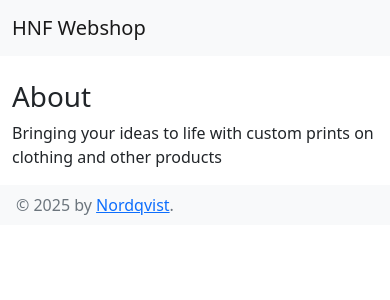
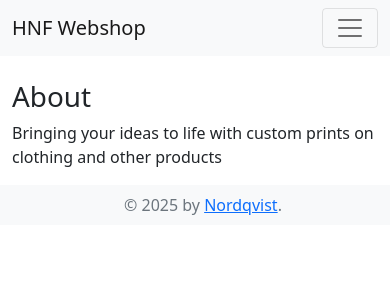
Before and after one commit to FilipNordqvist/flask-lookbook, a Flask app: page /about in a window 390 px wide. Shown: the top 300 px of the page. Run offline with Flask 3, Linux system fonts and the light colour scheme.

Commit message:
Mobilanpassar

```diff
--- a/templates/layout.html
+++ b/templates/layout.html
@@ -2,17 +2,25 @@
 <html lang="en">
 <head>
   <meta charset="UTF-8">
+  <meta name="viewport" content="width=device-width, initial-scale=1">
   <title>{% block title %}Webshop{% endblock %}</title>
   <!-- Bootstrap CSS -->
   <link href="https://cdn.jsdelivr.net/npm/bootstrap@5.1.3/dist/css/bootstrap.min.css" rel="stylesheet">
 </head>
 <body>
 
-  <!-- Navigation -->
 <nav class="navbar navbar-expand-lg navbar-light bg-light">
   <div class="container-fluid">
     <a class="navbar-brand" href="/">HNF Webshop</a>
-      <div class="collapse navbar-collapse">
+
+
+    <button class="navbar-toggler" type="button" data-bs-toggle="collapse"
+      data-bs-target="#navbarSupportedContent" aria-controls="navbarSupportedContent"
+      aria-expanded="false" aria-label="Toggle navigation">
+      <span class="navbar-toggler-icon"></span>
+    </button>
+
+    <div class="collapse navbar-collapse" id="navbarSupportedContent">
       <ul class="navbar-nav me-auto mb-2 mb-lg-0">
         <li class="nav-item"><a class="nav-link" href="/">Home</a></li>
         <li class="nav-item"><a class="nav-link" href="/clothes">Clothes</a></li>
@@ -23,13 +31,14 @@
   </div>
 </nav>
 
+
   <!-- Page content -->
   <main class="flex-grow-1 container mt-4">
     {% block content %}{% endblock %}
   </main>
 
   <!-- Footer -->
-  <footer class="bg-light text-left text-muted ps-3 py-2 mt-auto">
+  <footer class="bg-light text-muted text-center text-sm-start ps-3 py-2 mt-auto">
     {% block footer %}
       &copy; 2025 by <a href="https://www.linkedin.com/in/filip-nordqvist-7802235a/">Nordqvist</a>.
     {% endblock %}
```
Lines whose indentation alone changed are shown as unchanged.
